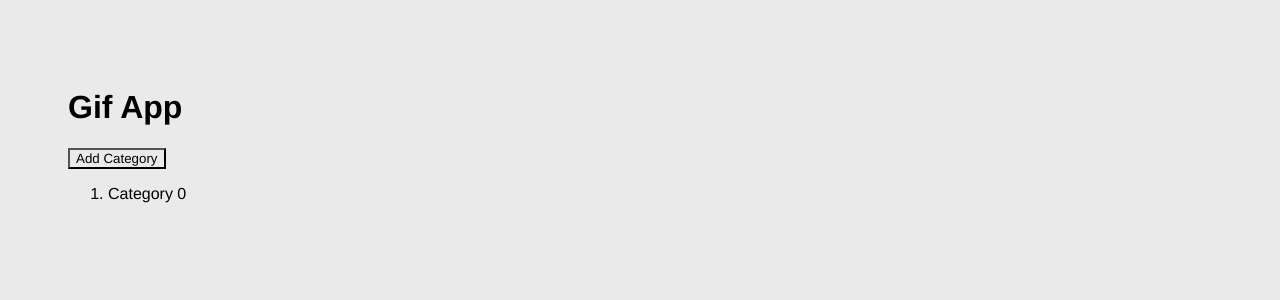
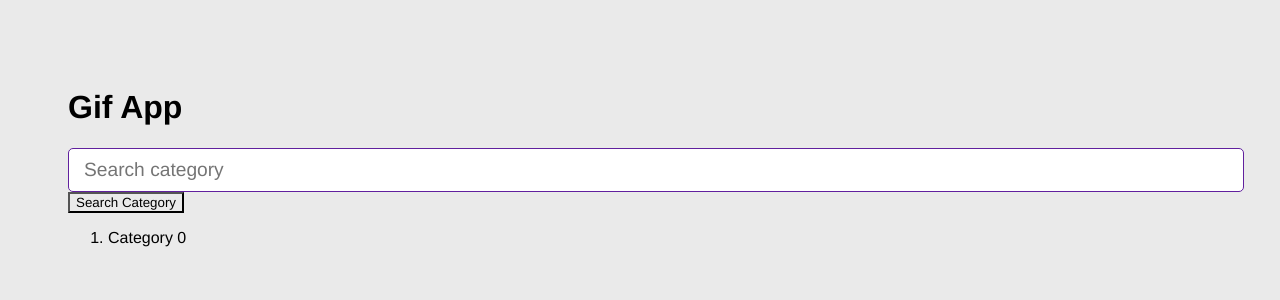
Before and after one commit to bycarlosgamez/gif-app, a React (Vite) app: page / in a window 1280 px wide. Shown: the top 300 px of the page. Built offline with nearby package versions, Linux system fonts and the light colour scheme.

Commit message:
add category component

```diff
--- a/src/GifApp.jsx
+++ b/src/GifApp.jsx
@@ -1,16 +1,17 @@
 import { useState } from 'react';
+import AddCategory from './components/AddCategory';
 
 export const GifApp = () => {
   const [categories, setCategories] = useState(['Category 0']);
 
-  const onAddCategory = () => {
-    setCategories((prevCat) => [...prevCat, `Category ${categories.length}`]);
-  };
+  console.log(categories);
 
   return (
     <>
       <h1>Gif App</h1>
-      <button onClick={onAddCategory}>Add Category</button>
+
+      <AddCategory setCategories={setCategories} />
+
       <ol>
         {categories.map((el, i) => {
           return <li key={i}>{el}</li>;
--- /dev/null
+++ b/src/components/AddCategory.jsx
@@ -0,0 +1,33 @@
+import { useState } from 'react';
+
+const AddCategory = ({ setCategories }) => {
+  const [inputValue, setInpuValue] = useState('');
+
+  const handleSubmit = (e) => {
+    e.preventDefault();
+    if (inputValue.trim().length < 1) return;
+
+    setCategories((prevCategories) => [...prevCategories, inputValue]);
+    setInpuValue('');
+  };
+
+  const handleInputChange = (e) => {
+    const { value } = e.target;
+    setInpuValue(value);
+  };
+
+  return (
+    <form onSubmit={handleSubmit}>
+      <input
+        type='text'
+        placeholder='Search category'
+        aria-label='Search category'
+        value={inputValue}
+        onChange={handleInputChange}
+      />
+      <button>Search Category</button>
+    </form>
+  );
+};
+
+export default AddCategory;
```
